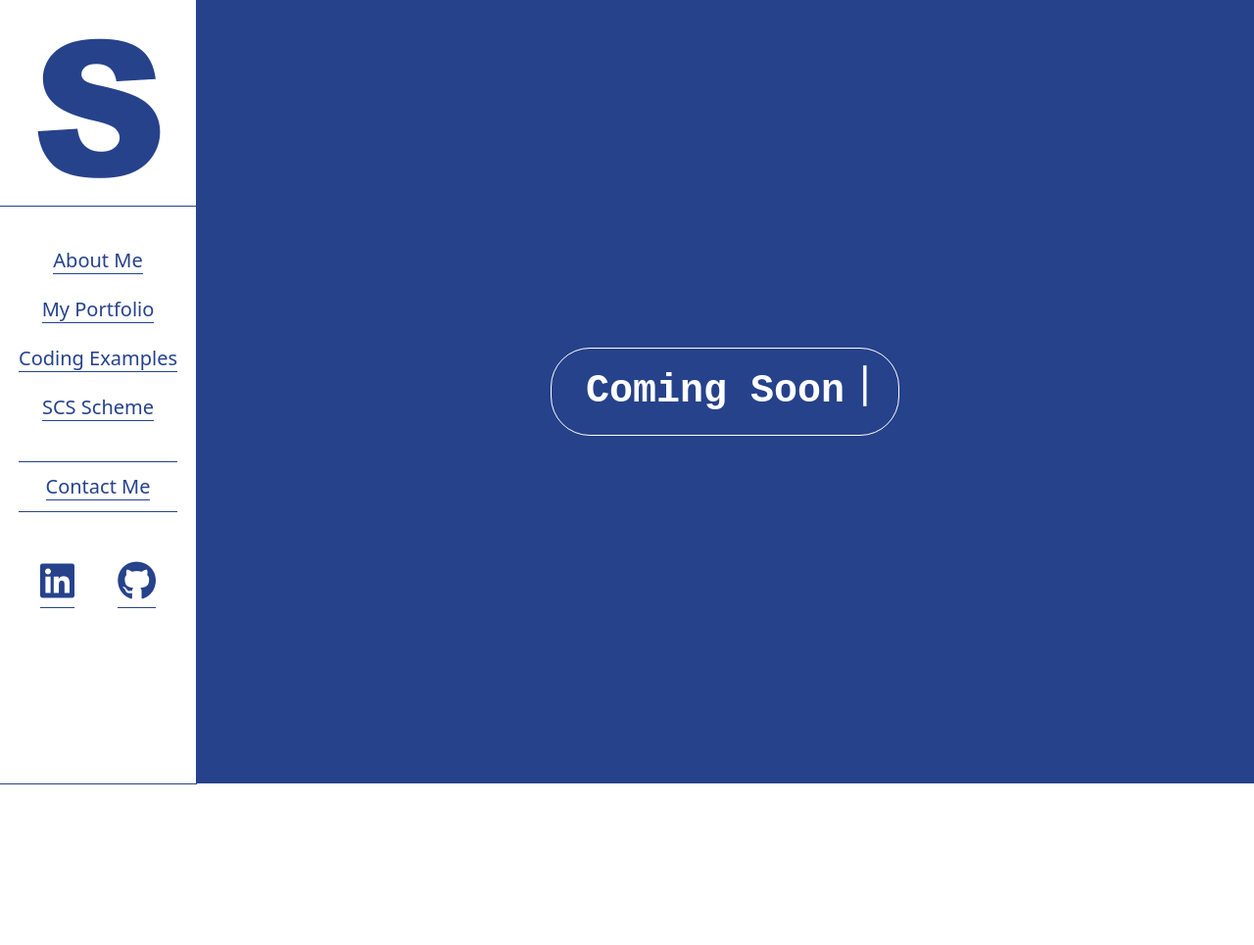
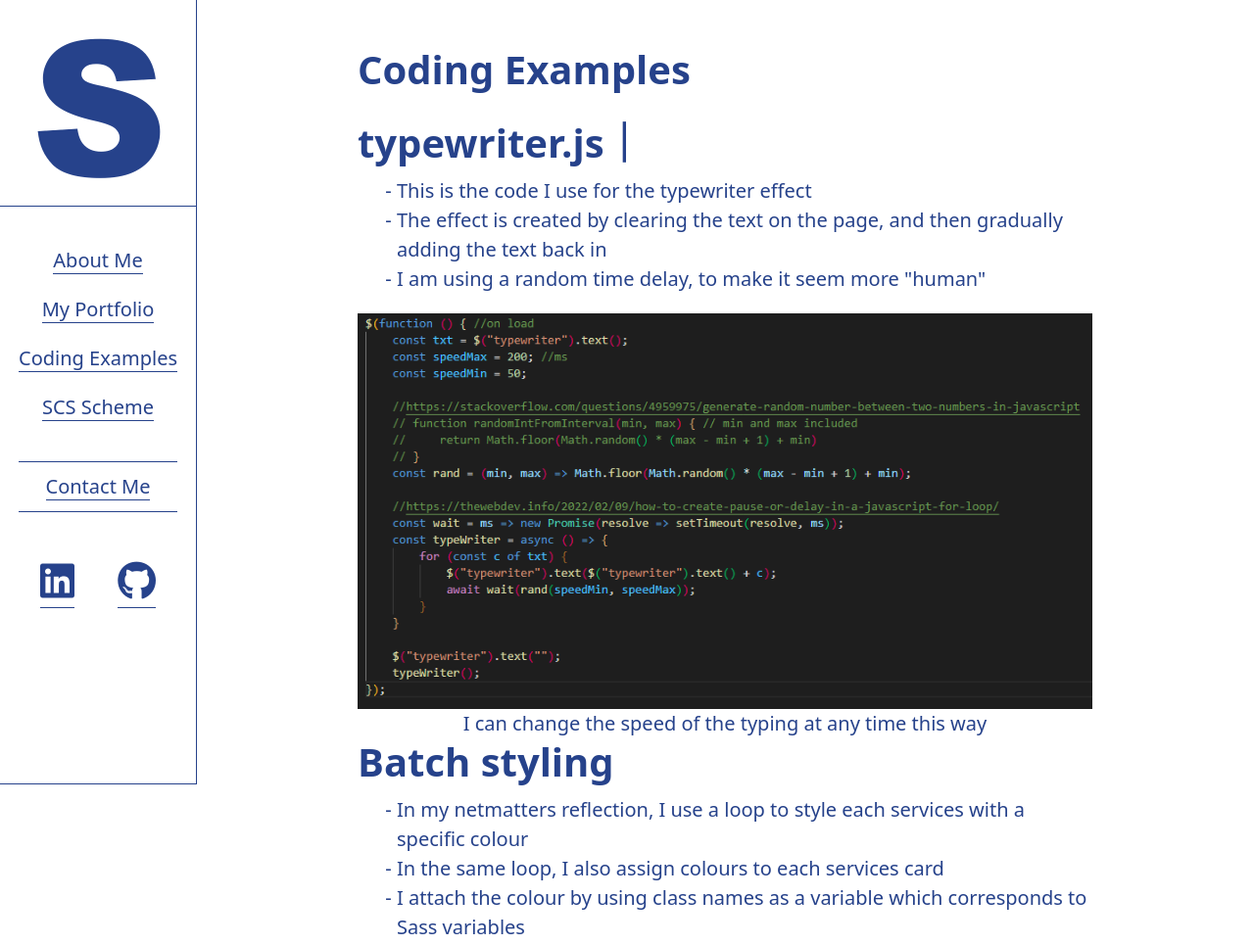
Before and after one commit to steven-lui/portfolio, a plain HTML site: page examples.html in a window 1280 px wide. Shown: the top 965 px of the page at 98% size. Before the commit the page ends 800 px from the top, so only its background shows below. Drawn offline with nearby package versions, Linux system fonts and the light colour scheme.

Commit message:
Update examples.html
Added content. Fixed typo in typewriter.js name, and now acts on the class rather than h1

```diff
--- a/examples.html
+++ b/examples.html
@@ -34,7 +34,7 @@
 
     <!-- CUSTOM -->
     <link rel="stylesheet" href="css/styles.css">
-    <script src="js/typerwriter.js"></script>
+    <script src="js/typewriter.js"></script>
     <script src="js/navbar.js"></script>
 </head>
 
@@ -94,9 +94,38 @@
     </header>
 
     <main>
-        <section id="coming">
+        <section id="examples">
             <div class="container-fluid">
-                <h1>Coming Soon</h1>
+                <h1>Coding Examples</h1>
+                <article>
+                    <h2 class="typewriter ex">typewriter.js</h2>
+                    <ul>
+                        <li>This is the code I use for the typewriter effect</li>
+                        <li>The effect is created by clearing the text on the page, and then gradually adding the text
+                            back in</li>
+                        <li>I am using a random time delay, to make it seem more "human"</li>
+                    </ul>
+                    <figure>
+                        <img class="img-fluid" src="img/examples/typewriter.png" alt="Code for my typewriter effect">
+                        <figcaption>I can change the speed of the typing at any time this way</figcaption>
+                    </figure>
+                </article>
+                <article>
+                    <h2>Batch styling</h2>
+                    <ul>
+                        <li>In my netmatters reflection, I use a loop to style each services with a specific colour</li>
+                        <li>In the same loop, I also assign colours to each services card</li>
+                        <li>I attach the colour by using class names as a variable which corresponds to Sass variables</li>
+                    </ul>
+                    <figure>
+                        <img class="img-fluid" src="img/examples/services.png" alt="Code to batch style services cards">
+                        <figcaption>Using Sass's @each loop, I can procedurally make each class</figcaption>
+                    </figure>
+                    <figure>
+                        <img class="img-fluid" src="img/examples/colours.png" alt="Colour palettes used in my Netmatters reflection">
+                        <figcaption>I have a get command to retrieve colours from this map</figcaption>
+                    </figure>
+                </article>
             </div>
         </section>
     </main>
--- a/js/typerwriter.js
+++ b/js/typewriter.js
@@ -1,5 +1,5 @@
 $(function () { //on load
-    const txt = $("h1").text();
+    const txt = $(".typewriter").text();
     const speedMax = 200; //ms
     const speedMin = 50;
 
@@ -13,11 +13,11 @@ $(function () { //on load
     const wait = ms => new Promise(resolve => setTimeout(resolve, ms));
     const typeWriter = async () => {
         for (const c of txt) {
-            $("h1").text($("h1").text() + c);
+            $(".typewriter").text($(".typewriter").text() + c);
             await wait(rand(speedMin, speedMax));
         }
     }
 
-    $("h1").text("");
+    $(".typewriter").text("");
     typeWriter();
 });
--- /dev/null
+++ b/scss/layout/_examples.scss
@@ -0,0 +1,8 @@
+#examples {
+    .ex {
+        @include blink-carat($primary);
+    }
+    ul {
+        list-style-type: '- ';
+    }
+}
--- a/scss/styles.scss
+++ b/scss/styles.scss
@@ -20,3 +20,4 @@
 @import "layout/languages";
 @import "layout/portfolio";
 @import "layout/treehouse";
+@import "layout/examples";
```
Also changed, not shown: index.html (+4 -3 lines), css/styles.css, img/examples/colours.png (added), img/examples/services.png (added), img/examples/typewriter.png (added), 1 other file.
